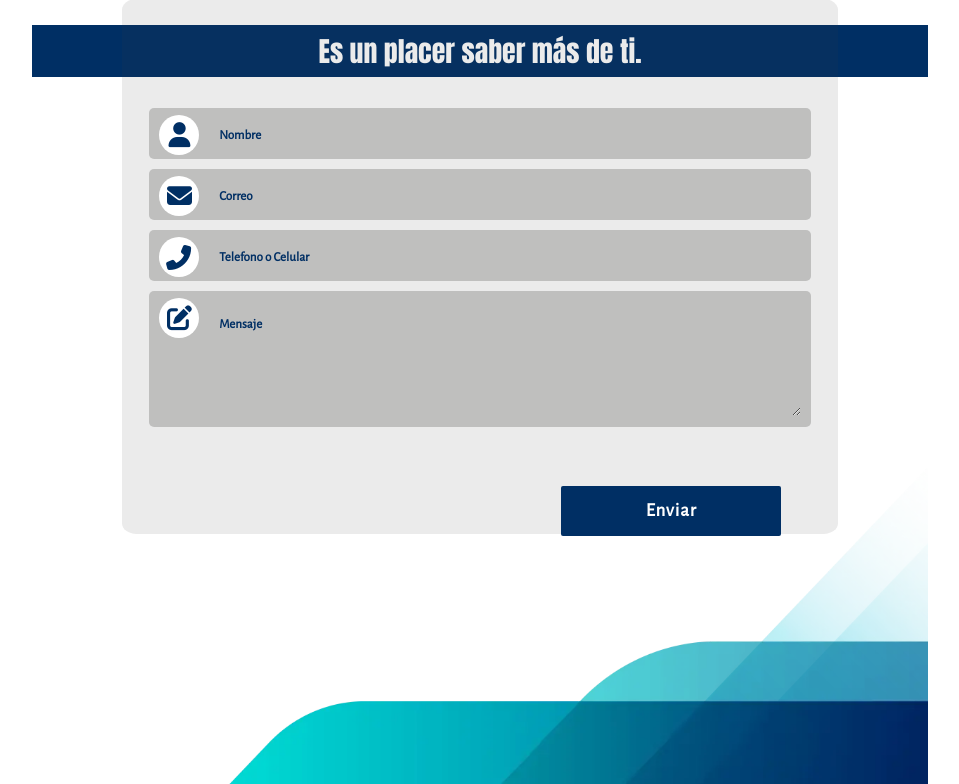
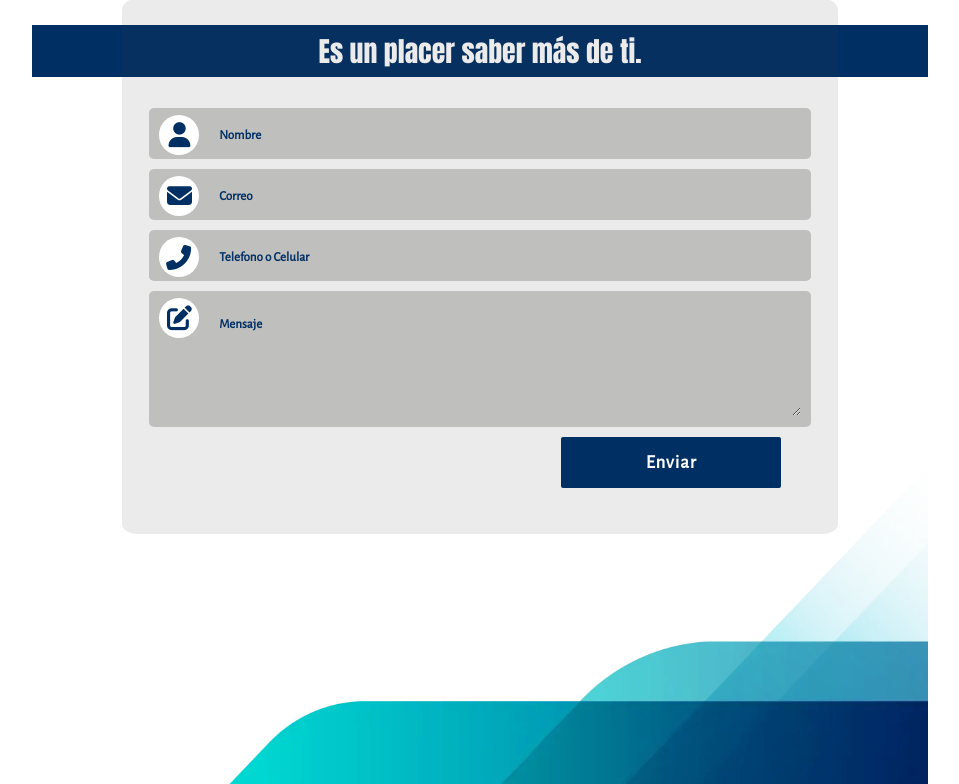
Before and after one commit to AngelJostar/Farmasoma, a PHP site: page /contacto in a window 1280 px wide. Shown: the part 502-1286 px from the top of the page, without its empty margins (160-1119 px from the left). Run offline with PHP 8.4, Linux system fonts and the light colour scheme; some libraries are stand-ins or nearby versions.

Commit message:
commit all 9

```diff
--- a/css/style.css
+++ b/css/style.css
@@ -458,7 +458,6 @@ img {
     cursor: pointer;
     transition: all 0.3s ease;
     position: absolute;
-    top: 91%;
     right: 8%;
     display: inline-block;
     outline: none;
```
